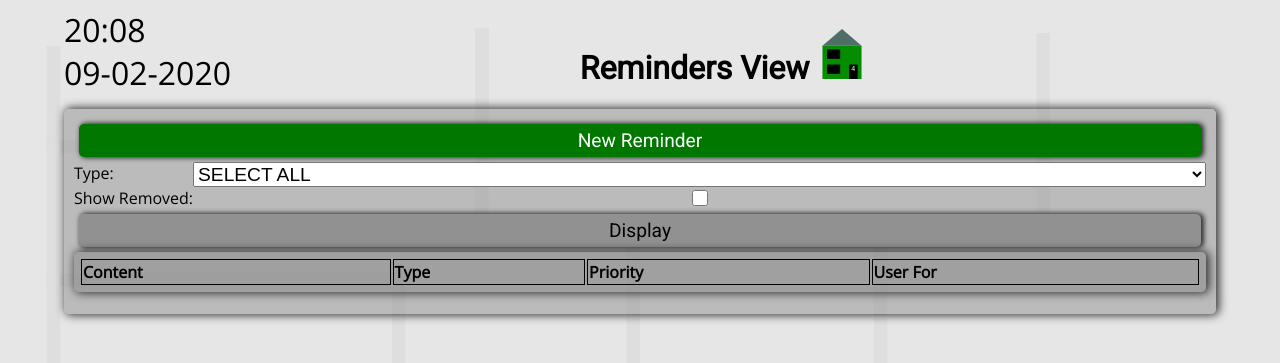
After one commit to enchant97/home-terminal-system, a Flask app: page /reminder/view in a window 1280 px wide. The commit adds this page. Shown: the top 363 px of the page. Run offline with Flask 2, Linux system fonts and the light colour scheme; a user stored in the database is signed in; data that the repository does not hold is empty.

Commit message:
2.2.3 added reminder app and a base row for later

```diff
--- a/HomeTerminal/__init__.py
+++ b/HomeTerminal/__init__.py
@@ -1,9 +1,9 @@
-__version__ = "2.1.3"
+__version__ = "2.2.3"
 
+import logging
 import os
 import sys
 from datetime import datetime
-from os import getenv
 
 from flask import Flask, render_template
 from flask_login import current_user
@@ -12,7 +12,7 @@ from .authentication import login_manager
 from .config import config
 from .database.dao.user import get_notifations, new_account
 from .database.database import db
-from .views import account, api, fm4, home, hwm, main, pd1
+from .views import account, api, fm4, home, hwm, main, pd1, reminder
 
 app = Flask(__name__)
 
@@ -44,7 +44,7 @@ def create_app():
     returns:
         Flask app
     """
-    config_name = getenv("FLASK_CONFIGURATION", "dev")
+    config_name = os.getenv("FLASK_CONFIGURATION", "dev")
     app.config.from_object(config[config_name])
     app.config["APP_VERSION"] = __version__
     db.init_app(app)
@@ -57,6 +57,7 @@ def create_app():
     app.register_blueprint(fm4, url_prefix="/fm4")
     app.register_blueprint(pd1, url_prefix="/pd1")
     app.register_blueprint(api, url_prefix="/api")
+    app.register_blueprint(reminder, url_prefix="/reminder")
 
     with app.app_context():
         # Source: https://gist.github.com/languanghao/a24d74b8ab4232a801312e2a0a107064
@@ -67,7 +68,7 @@ def create_app():
             classes = [getattr(mod, x) for x in dir(mod) if isinstance(getattr(mod, x), type)]
             for cls in classes:
                 if 'flask_sqlalchemy.' in str(type(cls)):
-                    print("auto import db model: {0}".format(cls))
+                    logging.debug("auto import db model: {0}".format(cls))
                     setattr(sys.modules[__name__], cls.__name__, cls)
         db.create_all()
     return app
--- /dev/null
+++ b/HomeTerminal/database/dao/reminder.py
@@ -0,0 +1,52 @@
+from ..dao.exceptions import RowDoesNotExist
+from ..database import db
+from ..models.reminder import Reminder, Reminder_Type
+
+
+def new_reminder(content, user_for, type_name, is_priority, removed):
+    """
+    adds new reminder and returns the reminder obj
+    """
+    the_reminder = Reminder()
+    the_reminder.content = content
+    the_reminder.removed = bool(removed)
+    if user_for:
+        the_reminder.user_for = user_for.lower()
+    the_reminder.is_priority = bool(is_priority)
+
+    # add or get reminder_type id
+    r_type = Reminder_Type.query.filter_by(type_name=type_name.lower()).first()
+    if not r_type:
+        # if reminder type does not exist create one
+        r_type = Reminder_Type(type_name=type_name.lower())
+        db.session.add(r_type)
+        db.session.commit()
+    the_reminder.reminder_type = r_type.id_
+
+    db.session.add(the_reminder)
+    db.session.commit()
+    return the_reminder
+
+def remove_reminder(reminder_id, is_removed=True):
+    """
+    Allows for removing a reminder,
+    also giving the option to 'undo'
+    """
+    reminder = Reminder.query.filter_by(id_=reminder_id).first()
+    if not reminder:
+        raise RowDoesNotExist(f"row with id {reminder_id} does not exist")
+    reminder.removed = is_removed
+    db.session.add(reminder)
+    db.session.commit()
+
+def get_reminders(type_name=None, removed=False):
+    if type_name:
+        r_type = Reminder_Type.query.filter_by(type_name=type_name.lower()).first()
+        return Reminder.query.filter_by(reminder_type=r_type.id_, removed=removed)
+    return Reminder.query.filter_by(removed=removed)
+
+def get_reminder_types(removed=False):
+    """
+    gets reminder types
+    """
+    return Reminder_Type.query.filter_by(removed=removed).all()
--- a/HomeTerminal/static/styles/style.css
+++ b/HomeTerminal/static/styles/style.css
@@ -170,15 +170,15 @@ form select {
   margin-bottom: 10px;
 }
 
-.alert.error {
+.error {
   background-color: rgba(244, 68, 55, 0.8);
 }
 
-.alert.warning {
+.warning {
   background-color: rgba(255, 153, 0, 0.8);
 }
 
-.alert.ok {
+.ok {
   background-color: rgba(0, 177, 0, 0.8);
 }
 
--- a/HomeTerminal/templates/home/command_center.html
+++ b/HomeTerminal/templates/home/command_center.html
@@ -5,6 +5,7 @@
     <a class="button" href="{{ url_for('fm4.report') }}">Freezer Manager 4.0</a>
     <a class="button" href="{{ url_for('hwm.homework') }}">Homework Manager 1.0</a>
     <a class="button" href="{{ url_for('pd1.view') }}">Photo Database 1.0</a>
+    <a href="{{ url_for('reminder.view') }}" class="button">Reminders</a>
     <a href="{{ url_for('account.settings') }}" class="button">User Settings</a>
     {% if admin %}
     <h3>Admin Only:</h3>
--- /dev/null
+++ b/HomeTerminal/templates/reminder/view.html
@@ -0,0 +1,40 @@
+{% extends "base.html" %}
+{% block title %}Reminders View{% endblock %}
+{% block maincontent %}
+<div class="container down">
+    <a href="{{ url_for('reminder.new') }}" class="button ok">New Reminder</a>
+    <form class="two-col" action="{{ url_for('reminder.view') }}" method="POST">
+        <label for="typename">Type:</label>
+        <select name="reminder-type" id="reminder-type">
+            <option value="">SELECT ALL</option>
+            {% for type in types %}
+            <option value="{{ type.type_name }}">{{ type.type_name }}</option>
+            {% endfor %}
+        </select>
+        <label for="show-removed">Show Removed:</label>
+        <input type="checkbox" name="show-removed" id="show-removed" value="1">
+        <button type="submit" class="fillboth">Display</button>
+    </form>
+
+    <table>
+        <tr>
+            <td>Content</td>
+            <td>Type</td>
+            <td>Priority</td>
+            <td>User For</td>
+        </tr>
+        {% for i in reminders %}
+        <tr onclick="window.location = '/reminder/edit/{{ i.id_ }}'">
+            <td>{{ i.content }}</td>
+            <td>{{ i.reminder_type }}</td>
+            {% if i.is_priority %}
+            <td class="error">True</td>
+            {% else %}
+            <td class="warning">False</td>
+            {% endif %}
+            <td>{{ i.user_for }}</td>
+        </tr>
+        {% endfor %}
+    </table>
+</div>
+{% endblock %}
--- a/HomeTerminal/views/__init__.py
+++ b/HomeTerminal/views/__init__.py
@@ -5,3 +5,4 @@ from .home import home
 from .hwm import hwm
 from .main import main
 from .pd1 import pd1
+from .reminder import reminder
--- /dev/null
+++ b/HomeTerminal/views/reminder.py
@@ -0,0 +1,60 @@
+from flask import Blueprint, flash, redirect, render_template, request, url_for
+from flask_login import login_required
+
+from ..database.dao.exceptions import RowDoesNotExist
+from ..database.dao.reminder import (get_reminder_types, get_reminders,
+                                     new_reminder, remove_reminder)
+from ..database.dao.user import get_users
+
+reminder = Blueprint("reminder", __name__)
+
+@reminder.route("/view", methods=["GET", "POST"])
+@login_required
+def view():
+    loaded_reminders = ()
+    if request.method == "POST":
+        try:
+            r_type = request.form["reminder-type"]
+            show_removed = request.form.get("show-removed", False)
+            show_removed = bool(show_removed)
+            loaded_reminders = get_reminders(r_type, show_removed)
+        except KeyError:
+            flash("Missing required form data", "error")
+    return render_template(
+        "reminder/view.html",
+        reminders=loaded_reminders, types=get_reminder_types())
+
+@reminder.route("/new", methods=["GET", "POST"])
+@login_required
+def new():
+    if request.method == "POST":
+        try:
+            content = request.form["reminder-content"]
+            user_for = request.form["user-for"]
+            r_type = request.form["reminder-type"]
+            is_priority = request.form.get("priority", False)
+            removed = request.form.get("removed", False)
+            new_reminder(content, user_for, r_type, is_priority, removed)
+            flash("added entry!")
+        except KeyError:
+            flash("Missing required form data", "error")
+    return render_template(
+        "reminder/new.html", users=get_users(),
+        reminder_types=get_reminder_types())
+
+@reminder.route("/edit/<reminder_id>", methods=["GET", "POST"])
+@login_required
+def edit(reminder_id):
+    if request.method == "POST":
+        removed = request.form.get("removed", False)
+        try:
+            if removed:
+                remove_reminder(reminder_id)
+                flash("Entry marked for removal")
+            else:
+                remove_reminder(reminder_id, False)
+                flash("Entry no longer marked for removal")
+        except RowDoesNotExist:
+            flash("reminder with that id does not exist!", "warning")
+        return redirect(url_for(".view"))
+    return render_template("/reminder/edit.html")
```
Also changed, not shown: HomeTerminal/database/models/base.py (added, +31 -0 lines), HomeTerminal/database/models/reminder.py (added, +24 -0 lines), HomeTerminal/templates/reminder/edit.html (added, +10 -0 lines), HomeTerminal/templates/reminder/new.html (added, +28 -0 lines).
